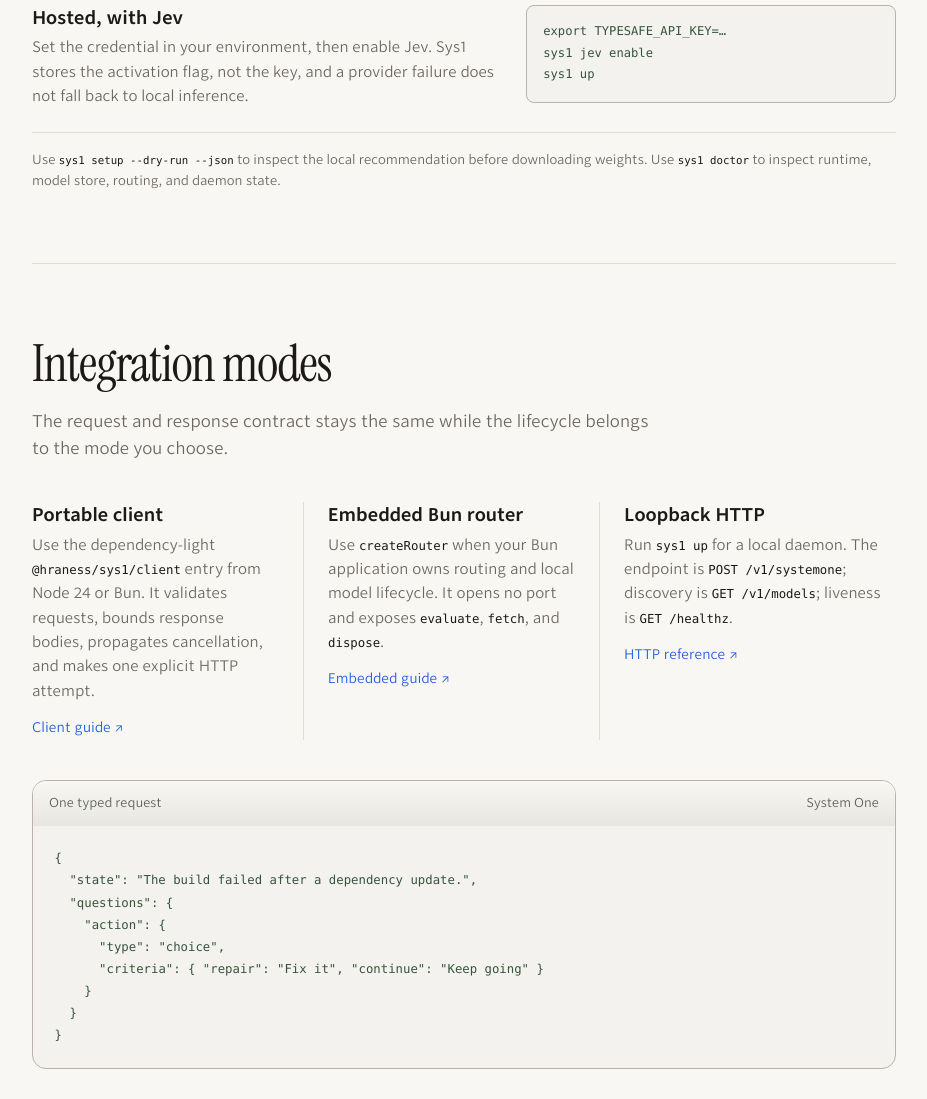
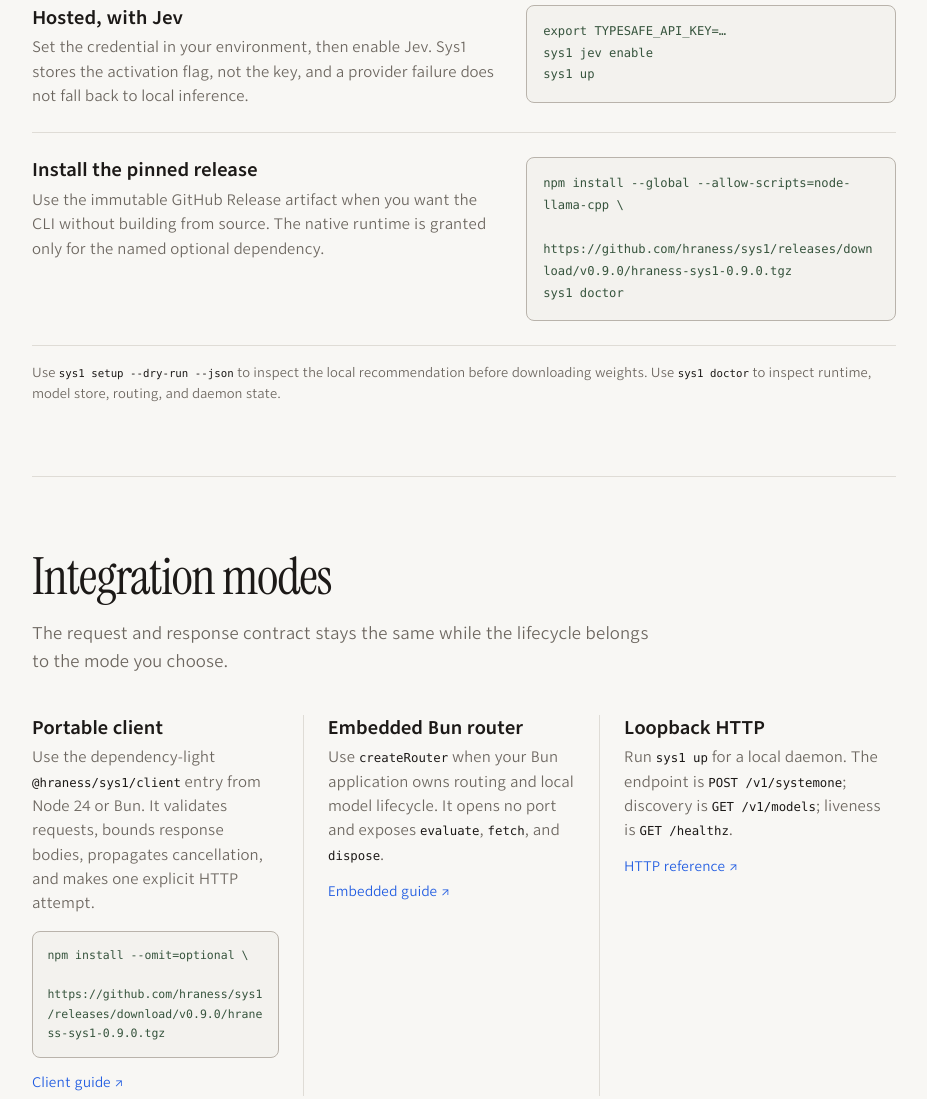
Before and after one commit to hraness/sys1, a website: page site/docs.html in a window 1280 px wide. Shown: the part 1060-2159 px from the top of the page, without its empty margins (304-1231 px from the left). Drawn offline with Linux system fonts and the light colour scheme.

Commit message:
Polish docs install paths and navigation

```diff
--- a/site/docs.css
+++ b/site/docs.css
@@ -20,6 +20,7 @@
 .docs-route { display: grid; grid-template-columns: minmax(0, 1fr) minmax(14rem, .8fr); gap: 2rem; align-items: start; padding: 1.5rem 0; border-bottom: 1px solid var(--grid); }
 .docs-route h3, .docs-mode h3 { margin-bottom: .35rem; }
 .docs-route p, .docs-mode p { color: var(--muted); font-size: .92rem; margin: 0; }
+.docs-mode pre { margin-top: 1rem; padding: .85rem .9rem; border: 1px solid var(--line); border-radius: .5rem; background: var(--hraness-marketing-terminal-background); color: var(--hraness-marketing-terminal-command); font-size: .72rem; line-height: 1.7; }
 .docs-route pre { padding: .95rem 1rem; border: 1px solid var(--line); border-radius: .5rem; background: var(--hraness-marketing-terminal-background); color: var(--hraness-marketing-terminal-command); font-size: .76rem; line-height: 1.8; }
 .docs-footnote { color: var(--muted); font-size: .8rem; margin: 1rem 0 0; }
 .docs-mode-list { grid-template-columns: repeat(3, minmax(0, 1fr)); gap: 1.5rem; border-top: 0; }
--- a/site/docs.html
+++ b/site/docs.html
@@ -77,6 +77,12 @@ sys1 status</code></pre>
 sys1 jev enable
 sys1 up</code></pre>
               </div>
+              <div class="docs-route">
+                <div><h3>Install the pinned release</h3><p>Use the immutable GitHub Release artifact when you want the CLI without building from source. The native runtime is granted only for the named optional dependency.</p></div>
+                <pre><code>npm install --global --allow-scripts=node-llama-cpp \
+  https://github.com/hraness/sys1/releases/download/v0.9.0/hraness-sys1-0.9.0.tgz
+sys1 doctor</code></pre>
+              </div>
             </div>
             <p class="docs-footnote">Use <code>sys1 setup --dry-run --json</code> to inspect the local recommendation before downloading weights. Use <code>sys1 doctor</code> to inspect runtime, model store, routing, and daemon state.</p>
           </section>
@@ -85,7 +91,8 @@ sys1 up</code></pre>
             <h2 id="integration-title">Integration modes</h2>
             <p class="docs-intro">The request and response contract stays the same while the lifecycle belongs to the mode you choose.</p>
             <div class="docs-mode-list">
-              <div class="docs-mode"><h3>Portable client</h3><p>Use the dependency-light <code>@hraness/sys1/client</code> entry from Node 24 or Bun. It validates requests, bounds response bodies, propagates cancellation, and makes one explicit HTTP attempt.</p><a href="https://github.com/hraness/sys1#use-as-a-module">Client guide <span aria-hidden="true">↗</span></a></div>
+              <div class="docs-mode"><h3>Portable client</h3><p>Use the dependency-light <code>@hraness/sys1/client</code> entry from Node 24 or Bun. It validates requests, bounds response bodies, propagates cancellation, and makes one explicit HTTP attempt.</p><pre><code>npm install --omit=optional \
+  https://github.com/hraness/sys1/releases/download/v0.9.0/hraness-sys1-0.9.0.tgz</code></pre><a href="https://github.com/hraness/sys1#use-as-a-module">Client guide <span aria-hidden="true">↗</span></a></div>
               <div class="docs-mode"><h3>Embedded Bun router</h3><p>Use <code>createRouter</code> when your Bun application owns routing and local model lifecycle. It opens no port and exposes <code>evaluate</code>, <code>fetch</code>, and <code>dispose</code>.</p><a href="https://github.com/hraness/sys1#use-as-a-module">Embedded guide <span aria-hidden="true">↗</span></a></div>
               <div class="docs-mode"><h3>Loopback HTTP</h3><p>Run <code>sys1 up</code> for a local daemon. The endpoint is <code>POST /v1/systemone</code>; discovery is <code>GET /v1/models</code>; liveness is <code>GET /healthz</code>.</p><a href="https://github.com/hraness/sys1#the-endpoint">HTTP reference <span aria-hidden="true">↗</span></a></div>
             </div>
```
Also changed, not shown: site/docs/evaluations-history.html (+2 -1 lines).
